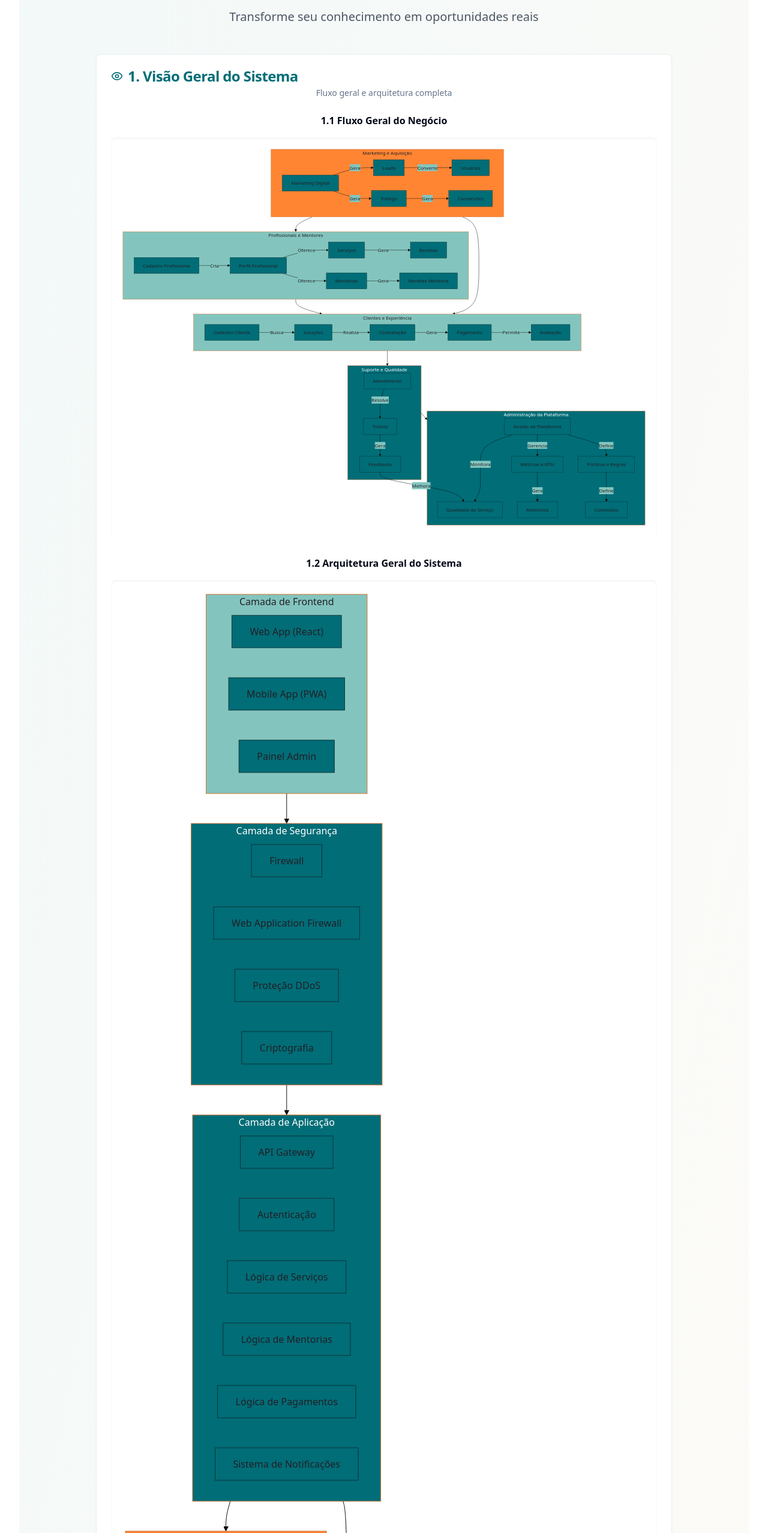
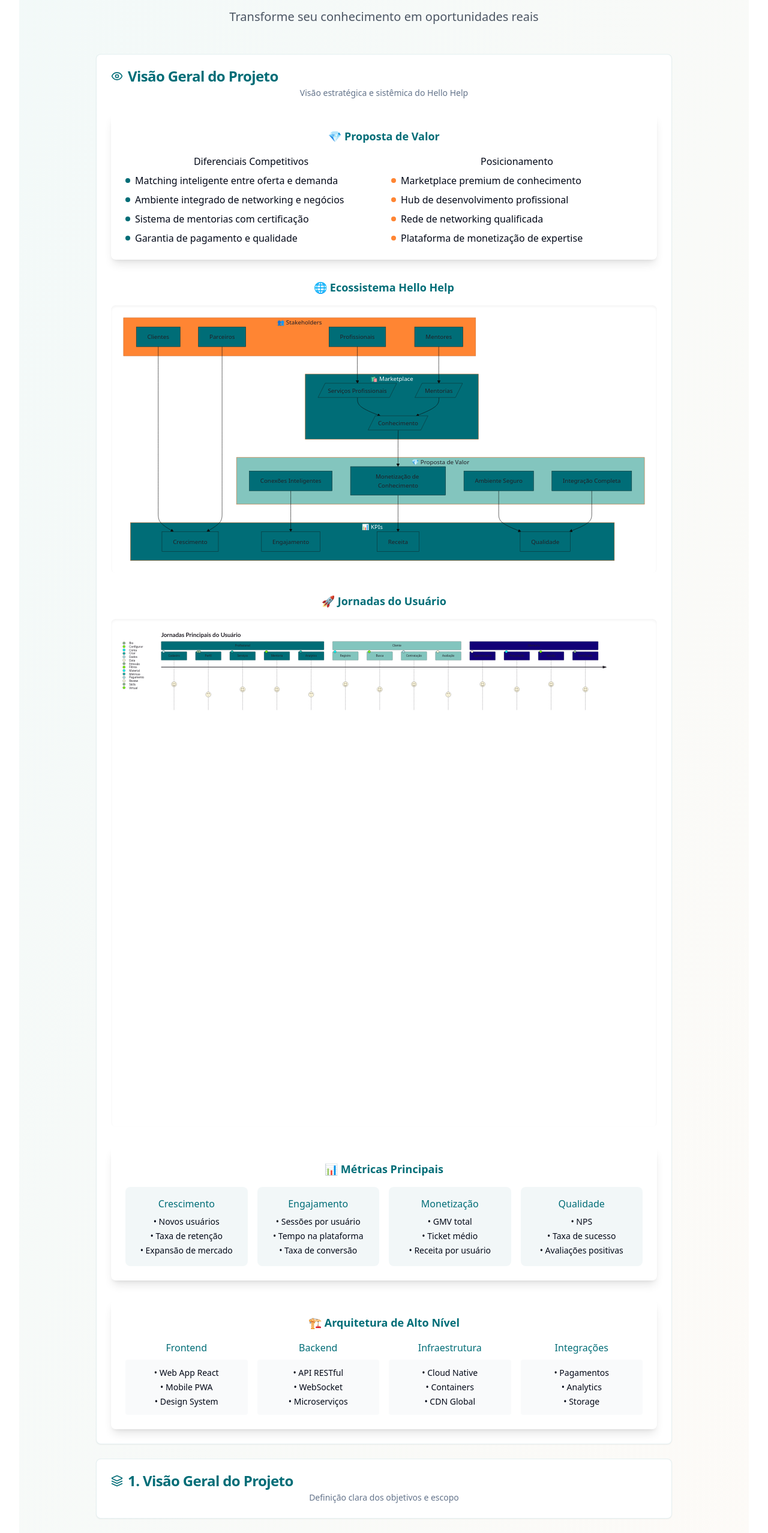
Before and after one commit to tgabriel324/criadora-rquitetura-39, a React (Vite) app: page /hello-help in a window 1280 px wide. Shown: the part 130-2686 px from the top of the page at 60% size. Built offline with nearby package versions, Linux system fonts and the light colour scheme.

Commit message:
Organize project structure
This commit organizes the project structure to improve maintainability and readability.  No specific implementation details are included in this commit.

```diff
--- a/src/components/modelo/sections/GeneralVisionSection.tsx
+++ b/src/components/modelo/sections/GeneralVisionSection.tsx
@@ -9,166 +9,223 @@ interface GeneralVisionSectionProps {
 }
 
 export const GeneralVisionSection = ({ isOpen, onToggle }: GeneralVisionSectionProps) => {
-  const generalFlowChart = `
-%%{init: {'theme': 'base', 'themeVariables': { 'primaryColor': '#006D77', 'secondaryColor': '#83c5be', 'tertiaryColor': '#FF8533', 'primaryTextColor': '#221F26' }}}%%
-
-graph TD
-    %% Administração e Gestão
-    subgraph Admin["Administração da Plataforma"]
-        style Admin fill:#006D77,color:#fff
-        GestaoPlataforma["Gestão da Plataforma"] --> |"Gerencia"| Metricas["Métricas e KPIs"]
-        GestaoPlataforma --> |"Define"| Politicas["Políticas e Regras"]
-        GestaoPlataforma --> |"Monitora"| Qualidade["Qualidade do Serviço"]
-        Metricas --> |"Gera"| Relatorios["Relatórios"]
-        Politicas --> |"Define"| Comissoes["Comissões"]
-    end
-
-    %% Profissionais e Serviços
-    subgraph Pros["Profissionais e Mentores"]
-        style Pros fill:#83c5be,color:#221F26
-        CadastroPro["Cadastro Profissional"] --> |"Cria"| PerfilPro["Perfil Profissional"]
-        PerfilPro --> |"Oferece"| Servicos["Serviços"]
-        PerfilPro --> |"Oferece"| Mentorias["Mentorias"]
-        Servicos --> |"Gera"| Receitas["Receitas"]
-        Mentorias --> |"Gera"| ReceitasMentoria["Receitas Mentoria"]
-    end
-
-    %% Marketing e Aquisição
-    subgraph Marketing["Marketing e Aquisição"]
-        style Marketing fill:#FF8533,color:#221F26
-        Marketing_Digital["Marketing Digital"] --> |"Gera"| Leads["Leads"]
-        Leads --> |"Converte"| Usuarios["Usuários"]
-        Marketing_Digital --> |"Gera"| Trafego["Tráfego"]
-        Trafego --> |"Gera"| Conversoes["Conversões"]
-    end
-
-    %% Clientes e Experiência
-    subgraph Clientes["Clientes e Experiência"]
-        style Clientes fill:#83c5be,color:#221F26
-        CadastroCliente["Cadastro Cliente"] --> |"Busca"| Solucoes["Soluções"]
-        Solucoes --> |"Realiza"| Contratacao["Contratação"]
-        Contratacao --> |"Gera"| Pagamento["Pagamento"]
-        Pagamento --> |"Permite"| Avaliacao["Avaliação"]
-    end
-
-    %% Suporte e Qualidade
-    subgraph Suporte["Suporte e Qualidade"]
-        style Suporte fill:#006D77,color:#fff
-        AtendimentoCliente["Atendimento"] --> |"Resolve"| Tickets["Tickets"]
-        Tickets --> |"Gera"| Feedbacks["Feedbacks"]
-        Feedbacks --> |"Melhora"| Qualidade
-    end
-
-    %% Conexões entre subgrafos
-    Marketing --> Pros
-    Marketing --> Clientes
-    Pros --> Clientes
-    Clientes --> Suporte
-    Suporte --> Admin
-`;
-
-  const generalArchitectureChart = `
+  const ecosystemChart = `
 %%{init: {'theme': 'base', 'themeVariables': { 'primaryColor': '#006D77', 'secondaryColor': '#83c5be', 'tertiaryColor': '#FF8533', 'primaryTextColor': '#221F26' }}}%%
 
 graph TB
-    %% Frontend Layer
-    subgraph Frontend["Camada de Frontend"]
-        style Frontend fill:#83c5be,color:#221F26
-        WebApp["Web App (React)"]
-        MobileApp["Mobile App (PWA)"]
-        AdminPanel["Painel Admin"]
+    subgraph Marketplace["🛍️ Marketplace"]
+        style Marketplace fill:#006D77,color:#fff
+        Services[/"Serviços Profissionais"/]
+        Mentoring[/"Mentorias"/]
+        Knowledge[/"Conhecimento"/]
     end
 
-    %% Application Layer
-    subgraph Application["Camada de Aplicação"]
-        style Application fill:#006D77,color:#fff
-        API["API Gateway"]
-        Auth["Autenticação"]
-        ServiceLogic["Lógica de Serviços"]
-        MentorshipLogic["Lógica de Mentorias"]
-        PaymentLogic["Lógica de Pagamentos"]
-        NotificationSystem["Sistema de Notificações"]
+    subgraph ValueProposition["💎 Proposta de Valor"]
+        style ValueProposition fill:#83c5be,color:#221F26
+        Connection["Conexões Inteligentes"]
+        Monetization["Monetização de Conhecimento"]
+        Security["Ambiente Seguro"]
+        Integration["Integração Completa"]
     end
 
-    %% Services Layer
-    subgraph Services["Camada de Serviços"]
-        style Services fill:#FF8533,color:#221F26
-        ChatService["Serviço de Chat"]
-        VideoService["Serviço de Video"]
-        EmailService["Serviço de Email"]
-        PaymentProcessor["Processador de Pagamentos"]
-        StorageService["Serviço de Armazenamento"]
-        Analytics["Analytics"]
+    subgraph Stakeholders["👥 Stakeholders"]
+        style Stakeholders fill:#FF8533,color:#221F26
+        Professionals["Profissionais"]
+        Clients["Clientes"]
+        Mentors["Mentores"]
+        Partners["Parceiros"]
     end
 
-    %% Data Layer
-    subgraph Data["Camada de Dados"]
-        style Data fill:#83c5be,color:#221F26
-        MainDB["Banco Principal"]
-        CacheDB["Cache"]
-        MessageQueue["Fila de Mensagens"]
-        FileStorage["Armazenamento de Arquivos"]
+    subgraph Metrics["📊 KPIs"]
+        style Metrics fill:#006D77,color:#fff
+        Growth["Crescimento"]
+        Engagement["Engajamento"]
+        Revenue["Receita"]
+        Quality["Qualidade"]
     end
 
-    %% Security Layer
-    subgraph Security["Camada de Segurança"]
-        style Security fill:#006D77,color:#fff
-        Firewall["Firewall"]
-        WAF["Web Application Firewall"]
-        DDoS["Proteção DDoS"]
-        Encryption["Criptografia"]
-    end
+    Professionals --> Services
+    Mentors --> Mentoring
+    Services & Mentoring --> Knowledge
+    Knowledge --> Monetization
+    Monetization --> Revenue
+    Connection --> Engagement
+    Security & Integration --> Quality
+    Clients --> Growth
+    Partners --> Growth
+`;
 
-    %% Connections
-    Frontend --> Security
-    Security --> Application
-    Application --> Services
-    Services --> Data
-    Application --> Data
+  const journeyChart = `
+%%{init: {'theme': 'base', 'themeVariables': { 'primaryColor': '#006D77', 'secondaryColor': '#83c5be', 'tertiaryColor': '#FF8533', 'primaryTextColor': '#221F26' }}}%%
+
+journey
+    title Jornadas Principais do Usuário
+    section Profissional
+        Cadastro: 5: Dados
+        Perfil: 3: Bio, Skills
+        Serviços: 4: Criar
+        Mentoria: 4: Configurar
+        Analytics: 3: Métricas
+    section Cliente
+        Registro: 5: Conta
+        Busca: 4: Filtros
+        Contratação: 5: Pagamento
+        Avaliação: 3: Review
+    section Mentoria
+        Agendamento: 5: Data
+        Preparação: 4: Material
+        Sessão: 5: Virtual
+        Certificado: 4: Emissão
 `;
 
   return (
     <QuestionSection
-      title="1. Visão Geral do Sistema"
-      description="Fluxo geral e arquitetura completa"
+      title="Visão Geral do Projeto"
+      description="Visão estratégica e sistêmica do Hello Help"
       icon={Eye}
       isOpen={isOpen}
       onToggle={onToggle}
     >
       <div className="space-y-8">
-        <div>
-          <h3 className="font-semibold mb-4">1.1 Fluxo Geral do Negócio</h3>
-          <div className="bg-white p-4 rounded-lg shadow-inner">
-            <Mermaid chart={generalFlowChart} />
+        {/* Proposta de Valor e Diferenciação */}
+        <div className="bg-white p-6 rounded-lg shadow-lg">
+          <h3 className="text-lg font-semibold text-primary mb-4">💎 Proposta de Valor</h3>
+          <div className="grid md:grid-cols-2 gap-6">
+            <div>
+              <h4 className="font-medium mb-2">Diferenciais Competitivos</h4>
+              <ul className="space-y-2">
+                <li className="flex items-center gap-2">
+                  <div className="w-2 h-2 bg-primary rounded-full"></div>
+                  <span>Matching inteligente entre oferta e demanda</span>
+                </li>
+                <li className="flex items-center gap-2">
+                  <div className="w-2 h-2 bg-primary rounded-full"></div>
+                  <span>Ambiente integrado de networking e negócios</span>
+                </li>
+                <li className="flex items-center gap-2">
+                  <div className="w-2 h-2 bg-primary rounded-full"></div>
+                  <span>Sistema de mentorias com certificação</span>
+                </li>
+                <li className="flex items-center gap-2">
+                  <div className="w-2 h-2 bg-primary rounded-full"></div>
+                  <span>Garantia de pagamento e qualidade</span>
+                </li>
+              </ul>
+            </div>
+            <div>
+              <h4 className="font-medium mb-2">Posicionamento</h4>
+              <ul className="space-y-2">
+                <li className="flex items-center gap-2">
+                  <div className="w-2 h-2 bg-secondary rounded-full"></div>
+                  <span>Marketplace premium de conhecimento</span>
+                </li>
+                <li className="flex items-center gap-2">
+                  <div className="w-2 h-2 bg-secondary rounded-full"></div>
+                  <span>Hub de desenvolvimento profissional</span>
+                </li>
+                <li className="flex items-center gap-2">
+                  <div className="w-2 h-2 bg-secondary rounded-full"></div>
+                  <span>Rede de networking qualificada</span>
+                </li>
+                <li className="flex items-center gap-2">
+                  <div className="w-2 h-2 bg-secondary rounded-full"></div>
+                  <span>Plataforma de monetização de expertise</span>
+                </li>
+              </ul>
+            </div>
           </div>
         </div>
 
-        <div>
-          <h3 className="font-semibold mb-4">1.2 Arquitetura Geral do Sistema</h3>
+        {/* Ecossistema */}
+        <div className="space-y-4">
+          <h3 className="text-lg font-semibold text-primary">🌐 Ecossistema Hello Help</h3>
           <div className="bg-white p-4 rounded-lg shadow-inner">
-            <Mermaid chart={generalArchitectureChart} />
+            <Mermaid chart={ecosystemChart} />
           </div>
         </div>
 
-        <div className="grid md:grid-cols-2 gap-6">
-          <div>
-            <h3 className="font-semibold mb-3">Principais Stakeholders</h3>
-            <div className="space-y-2 text-sm text-gray-600">
-              <p className="p-2 bg-white rounded border">Administração da Plataforma</p>
-              <p className="p-2 bg-white rounded border">Profissionais e Mentores</p>
-              <p className="p-2 bg-white rounded border">Clientes</p>
-              <p className="p-2 bg-white rounded border">Equipe de Marketing</p>
-              <p className="p-2 bg-white rounded border">Suporte e Atendimento</p>
+        {/* Jornadas do Usuário */}
+        <div className="space-y-4">
+          <h3 className="text-lg font-semibold text-primary">🚀 Jornadas do Usuário</h3>
+          <div className="bg-white p-4 rounded-lg shadow-inner">
+            <Mermaid chart={journeyChart} />
+          </div>
+        </div>
+
+        {/* Métricas e KPIs */}
+        <div className="bg-white p-6 rounded-lg shadow-lg">
+          <h3 className="text-lg font-semibold text-primary mb-4">📊 Métricas Principais</h3>
+          <div className="grid md:grid-cols-2 lg:grid-cols-4 gap-4">
+            <div className="p-4 bg-primary/5 rounded-lg">
+              <h4 className="font-medium mb-2 text-primary">Crescimento</h4>
+              <ul className="text-sm space-y-1">
+                <li>• Novos usuários</li>
+                <li>• Taxa de retenção</li>
+                <li>• Expansão de mercado</li>
+              </ul>
+            </div>
+            <div className="p-4 bg-primary/5 rounded-lg">
+              <h4 className="font-medium mb-2 text-primary">Engajamento</h4>
+              <ul className="text-sm space-y-1">
+                <li>• Sessões por usuário</li>
+                <li>• Tempo na plataforma</li>
+                <li>• Taxa de conversão</li>
+              </ul>
+            </div>
+            <div className="p-4 bg-primary/5 rounded-lg">
+              <h4 className="font-medium mb-2 text-primary">Monetização</h4>
+              <ul className="text-sm space-y-1">
+                <li>• GMV total</li>
+                <li>• Ticket médio</li>
+                <li>• Receita por usuário</li>
+              </ul>
+            </div>
+            <div className="p-4 bg-primary/5 rounded-lg">
+              <h4 className="font-medium mb-2 text-primary">Qualidade</h4>
+              <ul className="text-sm space-y-1">
+                <li>• NPS</li>
+                <li>• Taxa de sucesso</li>
+                <li>• Avaliações positivas</li>
+              </ul>
             </div>
           </div>
-          <div>
-            <h3 className="font-semibold mb-3">Componentes Principais</h3>
-            <div className="space-y-2 text-sm text-gray-600">
-              <p className="p-2 bg-white rounded border">Frontend e Apps</p>
-              <p className="p-2 bg-white rounded border">APIs e Serviços</p>
-              <p className="p-2 bg-white rounded border">Banco de Dados</p>
-              <p className="p-2 bg-white rounded border">Serviços de Terceiros</p>
-              <p className="p-2 bg-white rounded border">Camada de Segurança</p>
+        </div>
+
+        {/* Arquitetura de Alto Nível */}
+        <div className="bg-white p-6 rounded-lg shadow-lg">
+          <h3 className="text-lg font-semibold text-primary mb-4">🏗️ Arquitetura de Alto Nível</h3>
+          <div className="grid md:grid-cols-2 lg:grid-cols-4 gap-4">
+            <div className="space-y-2">
+              <h4 className="font-medium text-primary">Frontend</h4>
+              <ul className="text-sm space-y-1 bg-gray-50 p-3 rounded">
+                <li>• Web App React</li>
+                <li>• Mobile PWA</li>
+                <li>• Design System</li>
+              </ul>
+            </div>
+            <div className="space-y-2">
+              <h4 className="font-medium text-primary">Backend</h4>
+              <ul className="text-sm space-y-1 bg-gray-50 p-3 rounded">
+                <li>• API RESTful</li>
+                <li>• WebSocket</li>
+                <li>• Microserviços</li>
+              </ul>
+            </div>
+            <div className="space-y-2">
+              <h4 className="font-medium text-primary">Infraestrutura</h4>
+              <ul className="text-sm space-y-1 bg-gray-50 p-3 rounded">
+                <li>• Cloud Native</li>
+                <li>• Containers</li>
+                <li>• CDN Global</li>
+              </ul>
+            </div>
+            <div className="space-y-2">
+              <h4 className="font-medium text-primary">Integrações</h4>
+              <ul className="text-sm space-y-1 bg-gray-50 p-3 rounded">
+                <li>• Pagamentos</li>
+                <li>• Analytics</li>
+                <li>• Storage</li>
+              </ul>
             </div>
           </div>
         </div>
```
